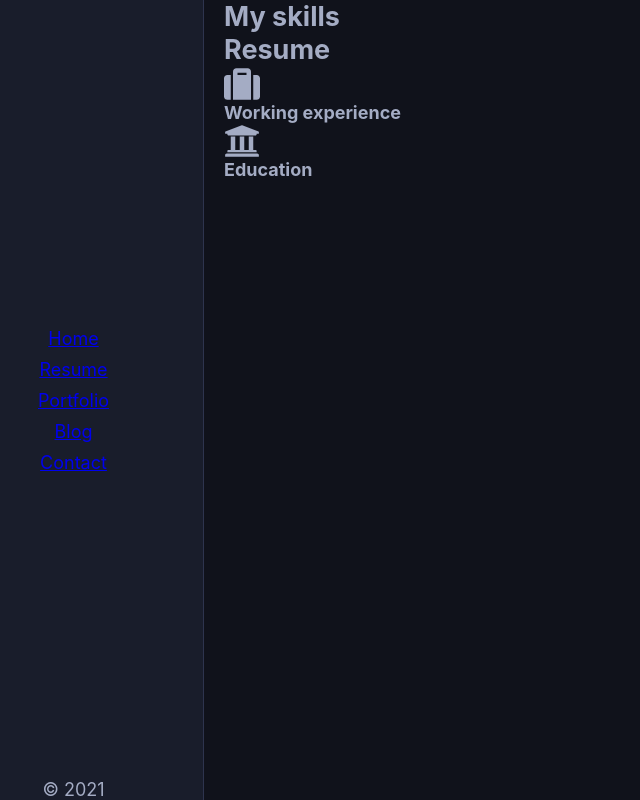
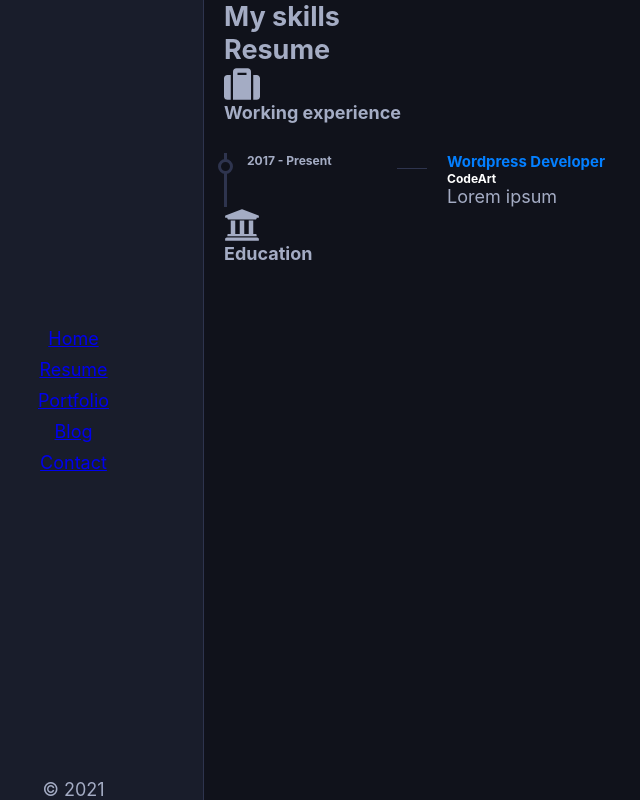
Before and after one commit to m-marc/react-portfolio, a React (Create React App) app: page /resume in a window 1280 px wide. Shown: the whole page, without its empty margins (56-696 px from the left). Built offline with nearby package versions, Linux system fonts and the light colour scheme.

Commit message:
resume item component

```diff
--- a/src/components/Resume/Resume.js
+++ b/src/components/Resume/Resume.js
@@ -2,8 +2,21 @@ import React from "react";
 import {faSuitcase, faUniversity} from "@fortawesome/free-solid-svg-icons";
 import {FontAwesomeIcon} from "@fortawesome/react-fontawesome";
 import style from "../../common/styles/container.module.css";
+import s from "./Resume.module.css";
+import ResumeItem from "../ResumeItem/ResumeItem";
 
 const Resume = () => {
+    const experience = {
+        work: [
+            {
+                date: "2017 - Present",
+                jobTitle: "Wordpress Developer",
+                companyName: "CodeArt",
+                description: "Lorem ipsum"
+            }
+        ]
+    }
+    const mappedWork = experience.work.map( w => <ResumeItem date={w.date} job={w.jobTitle} company={w.companyName} desc={w.description}/>)
     return (
         <div className={`${style.container}`}>
             <h2>My skills</h2>
@@ -12,6 +25,9 @@ const Resume = () => {
 
             <div><FontAwesomeIcon icon={faSuitcase} size="2x"/><h4>Working experience</h4></div>
             {/*{working experience}*/}
+            <div className={s.resumeWrapper}>
+                {mappedWork}
+            </div>
 
             <div><FontAwesomeIcon icon={faUniversity} size="2x"/><h4>Education</h4></div>
             {/*{Education}*/}
--- a/src/components/Resume/Resume.module.css
+++ b/src/components/Resume/Resume.module.css
@@ -0,0 +1,3 @@
+.resumeWrapper {
+    border-left: 3px solid #2e344e;
+}
--- /dev/null
+++ b/src/components/ResumeItem/ResumeItem.js
@@ -0,0 +1,20 @@
+import React from "react";
+import s from "./ResumeItem.module.css";
+
+const ResumeItem = ({date, company, desc, job}) => {
+
+    return (
+        <div className={s.resume}>
+            <div className={s.summary}>
+                <h6 className={s.year}>{date}</h6>
+            </div>
+            <div className={s.details}>
+                <h5>{job}</h5>
+                <h6 className={s.company}>{company}</h6>
+                <p>{desc}</p>
+            </div>
+        </div>
+    )
+}
+
+export default ResumeItem
--- /dev/null
+++ b/src/components/ResumeItem/ResumeItem.module.css
@@ -0,0 +1,54 @@
+.resume {
+    display: flex;
+    margin-top: 30px;
+}
+
+.summary {
+    flex: 0 0 170px;
+    max-width: 170px;
+    align-self: flex-start;
+    padding-left: 20px;
+    position: relative;
+}
+
+.summary:before {
+    content: "";
+    position: absolute;
+    left: -9px;
+    top: 6px;
+    height: 15px;
+    width: 15px;
+    border-radius: 100px;
+    background: #10121b;
+    border: 3px solid #2e344e;
+}
+
+.year {
+    color: #a4acc4;
+    margin-bottom: 0;
+}
+
+.details {
+    position: relative;
+    padding-left: 50px;
+}
+
+.details:before {
+    content: "";
+    position: absolute;
+    left: 0;
+    top: 15px;
+    height: 1px;
+    width: 30px;
+    background: #2e344e;
+}
+
+.details h5 {
+    color: #037fff;
+    margin-bottom: 0;
+    font-weight: 700;
+}
+
+.company {
+    color: white;
+}
```
Also changed, not shown: 1 other file (tests, documents, lock files or other folders).
